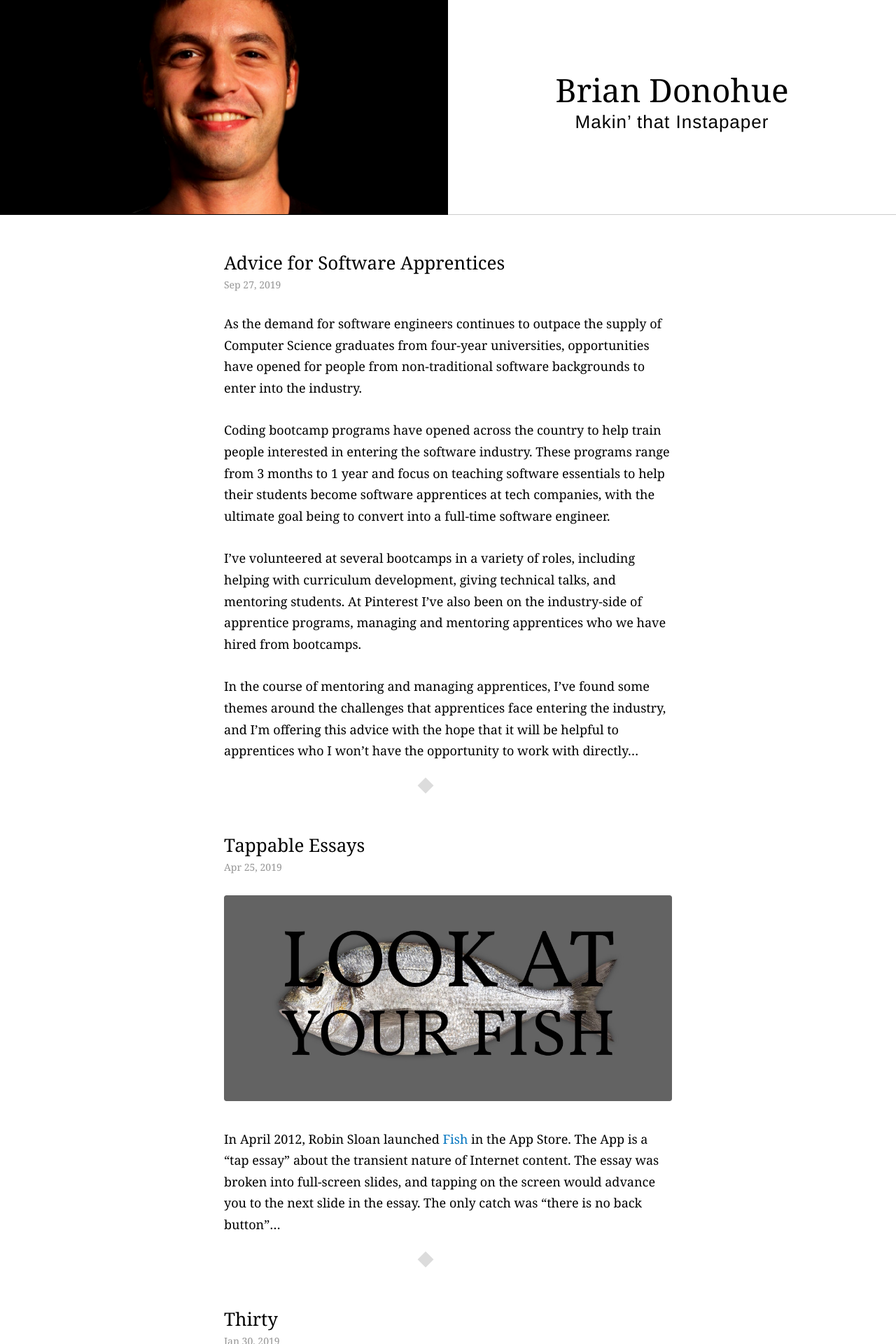
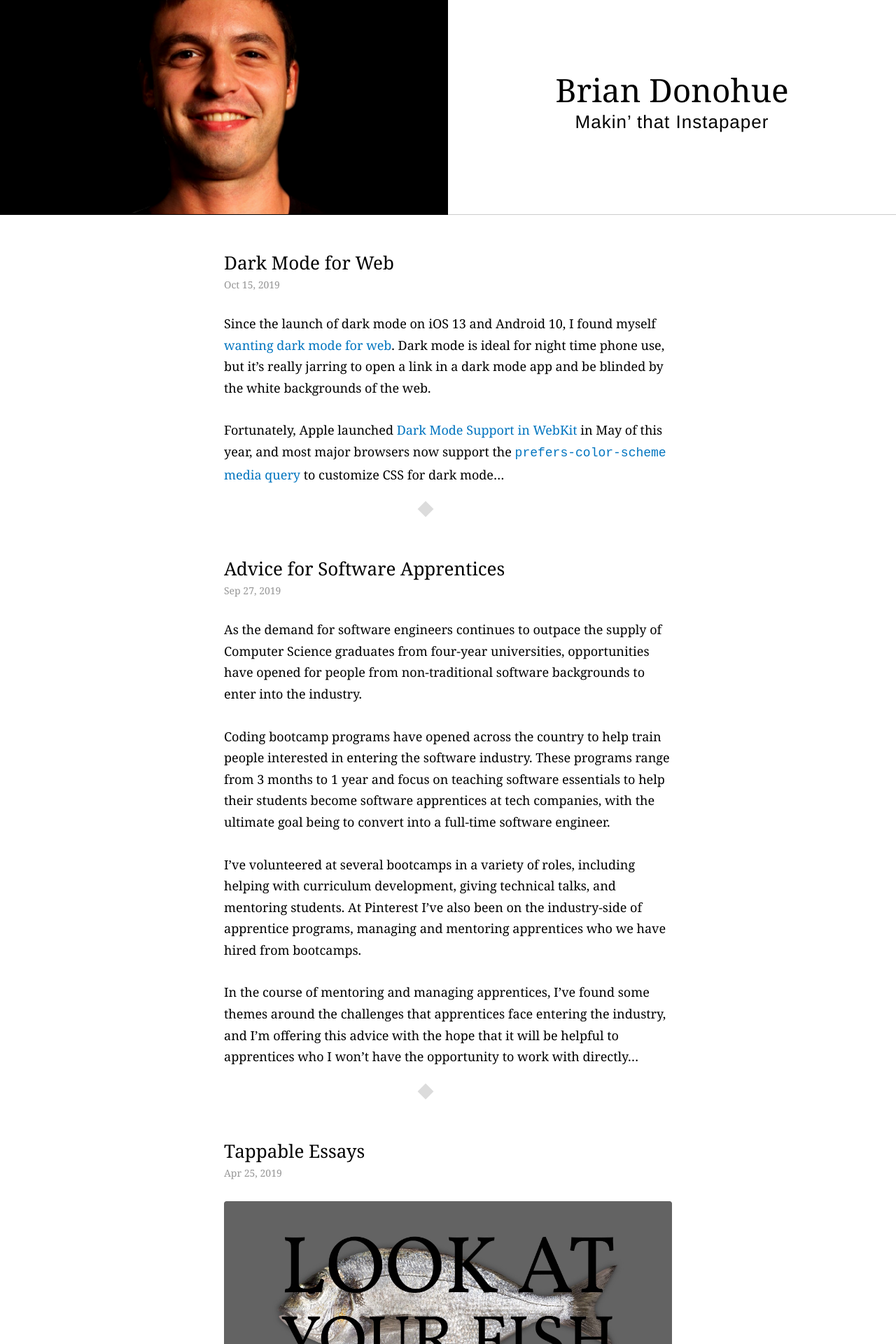
Before and after one commit to Donohue/donohue.github.io, a Jekyll site: the page built from index.md, in a window 1280 px wide. Shown: the top 1920 px of the page at 70% size. Built offline with Jekyll 4.4.1, drawn with Linux system fonts in a browser that asks for light colours; some web fonts are replaced; comment, search, counter and statistics services are not loaded.

Commit message:
Dark Mode for Web
Signed-off-by: Brian Donohue <brian@bthdonohue.com>

````diff
--- /dev/null
+++ b/_posts/2019-10-15-dark-mode-web.markdown
@@ -0,0 +1,84 @@
+---
+layout: post
+title:  "Dark Mode for Web"
+date:   "2019-10-15"
+excerpt_separator: <!--more-->
+---
+
+Since the launch of dark mode on iOS 13 and Android 10, I found myself [wanting dark mode for web](https://twitter.com/bthdonohue/status/1175854494820651008). Dark mode is ideal for night time phone use, but it's really jarring to open a link in a dark mode app and be blinded by the white backgrounds of the web.
+
+Fortunately, Apple launched [Dark Mode Support in WebKit](https://webkit.org/blog/8840/dark-mode-support-in-webkit/) in May of this year, and most major browsers now support the [`prefers-color-scheme` media query](https://caniuse.com/#feat=prefers-color-scheme) to customize CSS for dark mode...
+
+<!--more-->
+
+## Implementing Dark Mode in CSS
+
+To implement dark mode on your site, first make variables for colors used in CSS properties:
+
+```
+:root {
+    --background-color: white;
+    --text-color: black;
+}
+```
+
+Next, use the variables in your CSS properties. Keep the color values for browsers without support for variables:
+
+```
+body {
+    background-color: white;
+    background-color: var(--background-color);
+    color: black;
+    color: var(--text-color);
+}
+```
+
+Lastly, customize the colors for dark mode using the `prefers-color-scheme` media query:
+
+```
+@media (prefers-color-scheme:dark) {
+    :root {
+        --background-color: rgb(17, 17, 17);
+        --text-color: rgb(170, 170, 170);
+    }
+}
+```
+
+And that's all you need for basic dark mode support for your website.
+
+## Dimming Images
+
+As part of dark mode support, it's a nice touch to dim your images (especially for night time readers):
+
+```
+:root {
+    --image-opacity: 1;
+}
+
+@media (prefers-color-scheme:dark) {
+    :root {
+        --image-opacity: 0.8;
+    }
+}
+
+img {
+    transition: all 200ms ease-out;
+    opacity: var(--image-opacity);
+}
+```
+
+Lastly, make the image full brightness when someone hovers on desktop or taps on mobile:
+
+```
+img:hover, img:active {
+    opacity: 1;
+}
+```
+
+## Dark Mode on This Blog
+
+I took the approach above to enable dark mode on this blog. Try it by enabling dark mode on your computer or mobile device. This blog is open source on GitHub so you can view [the full CSS changes](https://github.com/Donohue/donohue.github.io/commit/68ada5cbc9bd1c36ac0c1412a54764eaafdfed30) made to enable dark mode support.
+
+In dark mode, test the image dimming below:
+
+![](/img/glacier.jpg)
--- a/css/main.css
+++ b/css/main.css
@@ -147,7 +147,7 @@
     font-weight: bold;
 }
 
-p {
+p, pre {
     margin: 30px 0px;
 }
 
````
Also changed, not shown: 1 other file.
